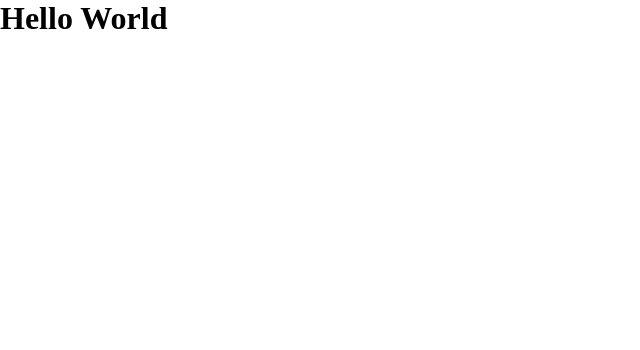
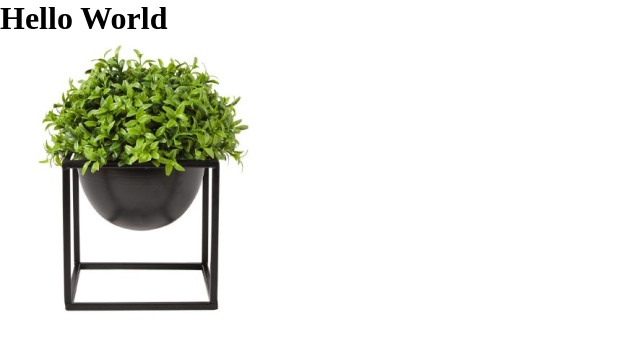
Before and after one commit to mrtrd077/repo, a plain HTML site: page index.html in a window 1280 px wide. Shown: the whole page, without its empty margins (0-640 px from the left). Drawn offline with Linux system fonts and the light colour scheme.

Commit message:
lesson_1

```diff
--- a/index.html
+++ b/index.html
@@ -8,6 +8,6 @@
 </head>
 <body>
     <h1>Hello World</h1>
-
+    <img src="./img 15.png" alt="Hi">
 </body>
 </html>
--- a/styles/style.css
+++ b/styles/style.css
@@ -3,3 +3,7 @@
     padding: 0;
     box-sizing: border-box;
 }
+img {
+    max-width: 100%;
+    height: auto;
+}
```
Also changed, not shown: image 14 — копия.png (deleted), img 15.png (added).
